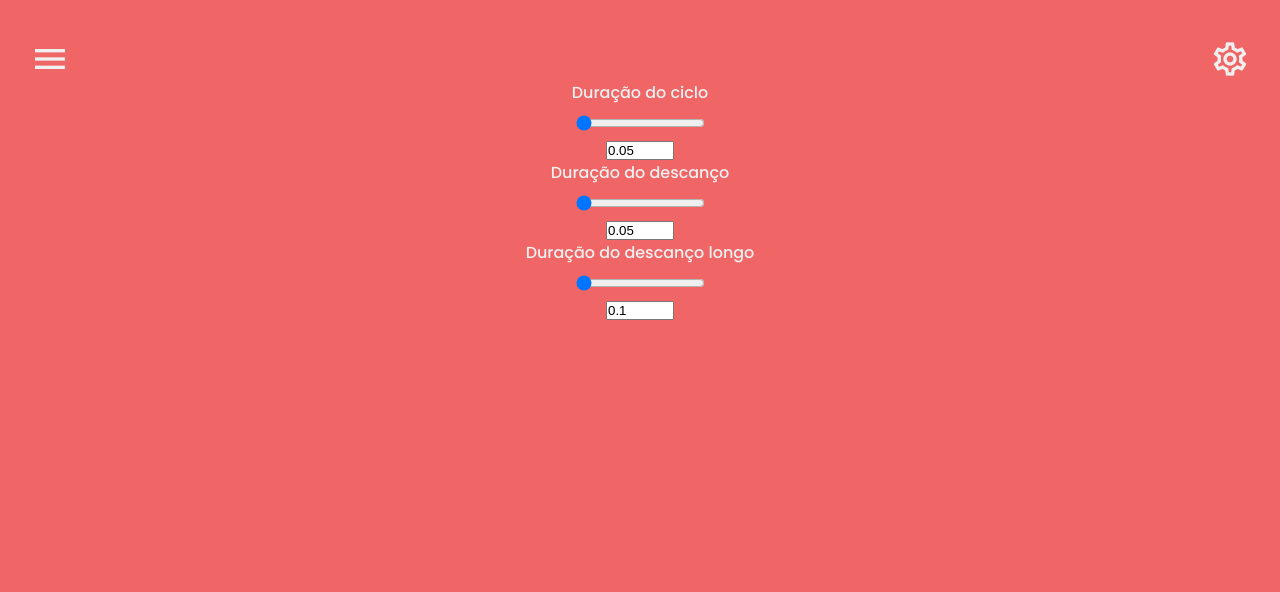
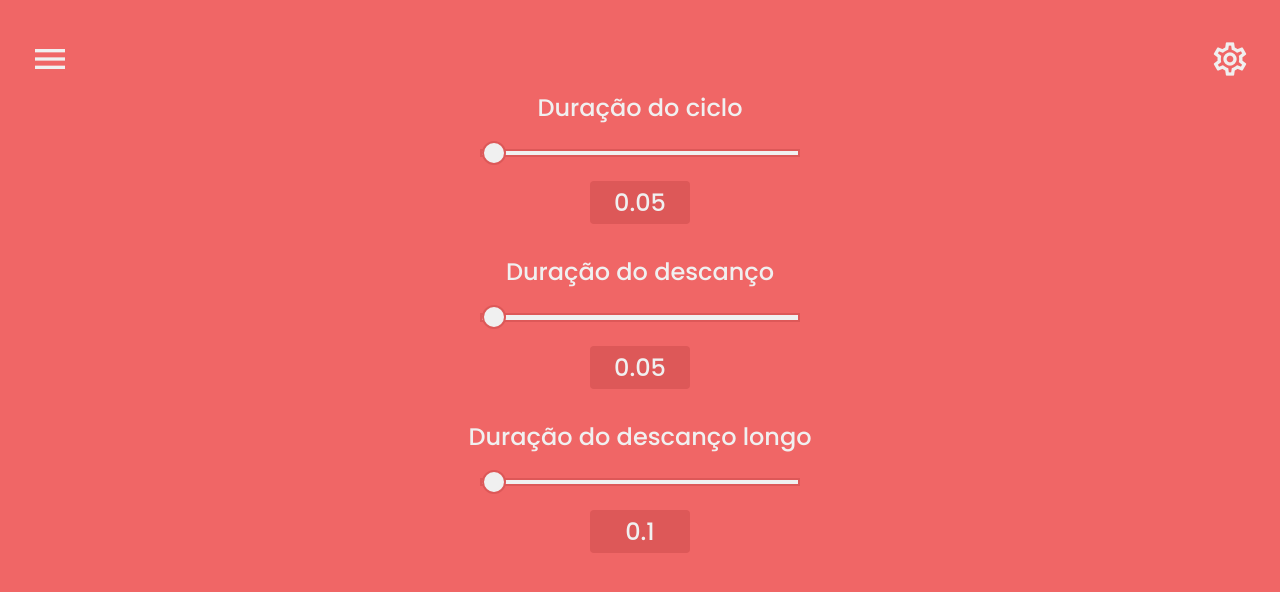
Before and after one commit to JeanRufino/PomoClock, a Vue app: page / in a window 1280 px wide. Shown: the top 592 px of the page. Built offline with nearby package versions, Linux system fonts and the light colour scheme.

Commit message:
Options.styled fixed inputs not updating

```diff
--- a/src/App.vue
+++ b/src/App.vue
@@ -59,15 +59,12 @@ export default {
     },
     watch: {
         cycleDuration(newVal) {
-            console.log(`Root: ${this.cycleDuration}`)
             this.cycleDuration = newVal;
         },
         breakDuration(newVal) {
-            console.log(`Root: ${this.breakDuration}`)
             this.breakDuration = newVal;
         },
         longBreakDuration(newVal) {
-            console.log(`Root: ${this.longBreakDuration}`)
             this.longBreakDuration = newVal;
         },
     }
@@ -77,8 +74,9 @@ export default {
 <style>
 :root {
     --white: #f0f0f0;
-    --text-black: #1d2833;
+    --text-black: #29323a;
     --red: #f06666;
+    --dark-red: #dd5858;
     --blue: #6fa8e0;
     --dark-blue: #5d7a96;
     --green: #3cb842;
--- a/src/components/Timer.vue
+++ b/src/components/Timer.vue
@@ -36,9 +36,6 @@ export default {
     },
     data() {
         return {
-            cycleDurationCopy: this.cycleDuration,
-            breakDurationCopy: this.breakDuration,
-            longBreakDurationCopy: this.longBreakDuration,
             isCycleCopy: this.isCycle,
             isBreakCopy: this.isBreak,
             isLongBreakCopy: this.isLongBreak,
@@ -53,19 +50,15 @@ export default {
     },
     watch: {
         cycleDuration(newVal) {
-            console.log(`timer: ${newVal}`)
-            this.cycleDurationCopy = newVal;
+            if(this.isCycle) this.timeInSeconds = (newVal * 60) - this.elapsedTime;
         },
         breakDuration(newVal) {
-            console.log(`timer: ${newVal}`)
-            this.breakDurationCopy = newVal;
+            if(this.isBreak) this.timeInSeconds = (newVal * 60) - this.elapsedTime;
         },
         longBreakDuration(newVal) {
-            console.log(`timer: ${newVal}`)
-            this.longBreakDurationCopy = newVal;
+            if(this.isLongBreak) this.timeInSeconds = (newVal * 60) - this.elapsedTime;
         },
         timeInSeconds(newVal) {
-            console.log(newVal)
             this.timeInSeconds = newVal;
         }
     },
--- a/src/components/TimerOptions.vue
+++ b/src/components/TimerOptions.vue
@@ -5,12 +5,12 @@
         </span>
     </button>
     <div class="options" :class="{ active: isActive }">
-        <div v-for="option in options" :key="option.string">
+        <div v-for="(option, index) in options" :key="option.string">
             <label :for="option.string">{{option.label}}</label>
 
-            <input v-model="option.selector" :id="option.string" type="range" min="0.1" max="60" @input="durationValidation($event, option.string, option.selector)">
+            <input v-model.number="option.selector" :id="option.string" type="range" min="1" max="60" @input="durationValidation($event, option.string, option.selector, index)">
 
-            <input v-model.number="option.selector" :id="option.string" type="number" min="0.1" max="60" @input="durationValidation($event, option.string, option.selector)">
+            <input v-model.number="option.selector" :id="option.string" type="number" min="1" max="60" @input="durationValidation($event, option.string, option.selector, index)" @click="select">
         </div>
     </div>
 </template>
@@ -39,25 +39,41 @@ export default {
             breakDurationCopy: this.breakDuration,
             longBreakDurationCopy: this.longBreakDuration,
             options: [
-                { selector: this.cycleDuration, string: 'cycleDuration', label: 'Duração do ciclo' },
-                { selector: this.breakDuration, string: 'breakDuration', label: 'Duração do descanço' },
-                { selector: this.longBreakDuration, string: 'longBreakDuration', label: 'Duração do descanço longo' }
+                { selector: parseFloat(this.cycleDuration), string: 'cycleDuration', label: 'Duração do ciclo' },
+                { selector: parseFloat(this.breakDuration), string: 'breakDuration', label: 'Duração do descanço' },
+                { selector: parseFloat(this.longBreakDuration), string: 'longBreakDuration', label: 'Duração do descanço longo' }
             ]
         }
+    },
+    watch: {
+        cycleDuration(newVal) {
+            if(this.isCycle) this.timeInSeconds = (newVal * 60) - this.elapsedTime;
+        },
+        breakDuration(newVal) {
+            if(this.isBreak) this.timeInSeconds = (newVal * 60) - this.elapsedTime;
+        },
+        longBreakDuration(newVal) {
+            if(this.isLongBreak) this.timeInSeconds = (newVal * 60) - this.elapsedTime;
+        },
     },
     methods: {
         toggleOptions() {
             this.isActive ? this.isActive = false : this.isActive = true;
         },
-        durationValidation(event, string, selector) {
-            if(event.target.value > 60) {
+        durationValidation(event, string, selector, index) {
+            if(event.target.value > 60 || event.target.value.length > 2) {
                 event.target.value = 60;
-            } else if (event.target.value <= 0.1 || event.target.value == '' || event.target.value == null) {
-                event.target.value = 0.1;
+                this.options[index].selector = 60;
+                console.log(this.options[index].selector)
+            } else if (event.target.value <= 1 || event.target.valuelength < 0) {
+                event.target.value = 1;
+                this.options[index].selector = 1;
             }
-            selector = event.target.value;
+            selector = parseFloat(event.target.value);
             this.$emit(`update:${string}`, selector );
-            console.log(`Local: ${selector}, String: ${string}, Root: ${this.cycleDuration}, ${this.breakDuration}, ${this.longBreakDuration}`)
+        },
+        select(e) {
+            e.target.select()
         }
     }
 }
@@ -70,7 +86,7 @@ export default {
         top: 0;
         width: 100%;
         height: 100%;
-        padding: 10vh 0;
+        padding: 90px 0 0 0;
         background-color: var(--red);
         transition: 400ms ease-out;
         transform: translateX(100%);
@@ -94,13 +110,126 @@ export default {
         font-size: 40px;
     }
     label, input {
+        font-size: 24px;
         display: block;
         margin: 0 auto;
     }
     input[type=range] {
-        margin: 10px auto;
+        -webkit-appearance: none;
+        width: 50vw;
+        max-width: 320px;
+        margin: 24px auto;
+        background-color: transparent;
     }
-    input[type=number]:not(:last-of-type) {
-        margin-bottom: 10vh;
+    /* RANGE INPUT RESETS */
+    input[type=range]::-webkit-slider-thumb {
+        -webkit-appearance: none;
+    }
+    input[type=range]:focus {
+        outline: none;
+    }
+    input[type=range]::-ms-track {
+        width: 100%;
+        cursor: pointer;
+        background: transparent;
+        border-color: transparent;
+        color: transparent;
+    }
+    /* RANGE INPUT THUMB STYLING BEGINS */
+    input[type=range]::-webkit-slider-thumb {
+        -webkit-appearance: none;
+        margin-top: -10px;
+        border: 2px solid var(--dark-red);
+        height: 24px;
+        width: 24px;
+        border-radius: 50%;
+        background: var(--white);
+        cursor: pointer;
+    }
+    input[type=range]::-moz-range-thumb {
+        border: 2px solid var(--dark-red);
+        height: 24px;
+        width: 24px;
+        border-radius: 50%;
+        background: var(--white);
+        cursor: pointer;
+    }
+    input[type=range]::-ms-thumb{
+        border: 2px solid var(--dark-red);
+        height: 24px;
+        width: 24px;
+        border-radius: 50%;
+        background: var(--white);
+        cursor: pointer;
+    }
+    /* RANGE INPUT THUMB STYLING ENDS */
+    /* RANGE INPUT TRACK STYLING BEGINS */
+    input[type=range]::-webkit-slider-runnable-track {
+        width: 100%;
+        height: 8.4px;
+        cursor: pointer;
+        background: var(--white);
+        border: 2px solid var(--dark-red);
+    }
+    input[type=range]:focus::-webkit-slider-runnable-track {
+        background: var(--white);
+    }
+    input[type=range]::-moz-range-track {
+        width: 100%;
+        height: 8.4px;
+        cursor: pointer;
+        background: var(--white);
+        border: 2px solid var(--dark-red);
+    }
+    /* input[type=range]:focus::-moz-range-track {
+        background: red;
+    } */
+    input[type=range]::-ms-track {
+        width: 100%;
+        height: 8.4px;
+        cursor: pointer;
+        background: transparent;
+        border-color: transparent;
+        border-width: 16px 0;
+        color: transparent;
+    }
+    /* input[type=range]::-ms-fill-lower {
+        background: #2a6495;
+        border: 0.2px solid #010101;
+        border-radius: 2.6px;
+    }
+    input[type=range]:focus::-ms-fill-lower {
+        background: #3071a9;
+    }
+    input[type=range]::-ms-fill-upper {
+        background: #3071a9;
+        border: 0.2px solid #010101;
+        border-radius: 2.6px;
+        box-shadow: 1px 1px 1px #000000, 0px 0px 1px #0d0d0d;
+    }
+    input[type=range]:focus::-ms-fill-upper {
+        background: #367ebd;
+    } */
+    /* RANGE INPUT TRACK STYLING ENDS */
+    input[type=number] {
+        text-align: center;
+        font-family: 'Poppins', sans-serif;
+        color: var(--white);
+        font-weight: 500;
+        background-color: var(--dark-red);
+        border-radius: 4px;
+        padding: 4px;
+        border: none;
+        margin-bottom: 30px;
+        max-width: 100px;
+        -moz-appearance: textfield;
+    }
+    input[type=number]:focus {
+        outline: none;
+    }
+    input::-webkit-outer-spin-button,
+    input::-webkit-inner-spin-button {
+        -webkit-appearance: none;
+        margin: 0;
     }
 </style>
```
